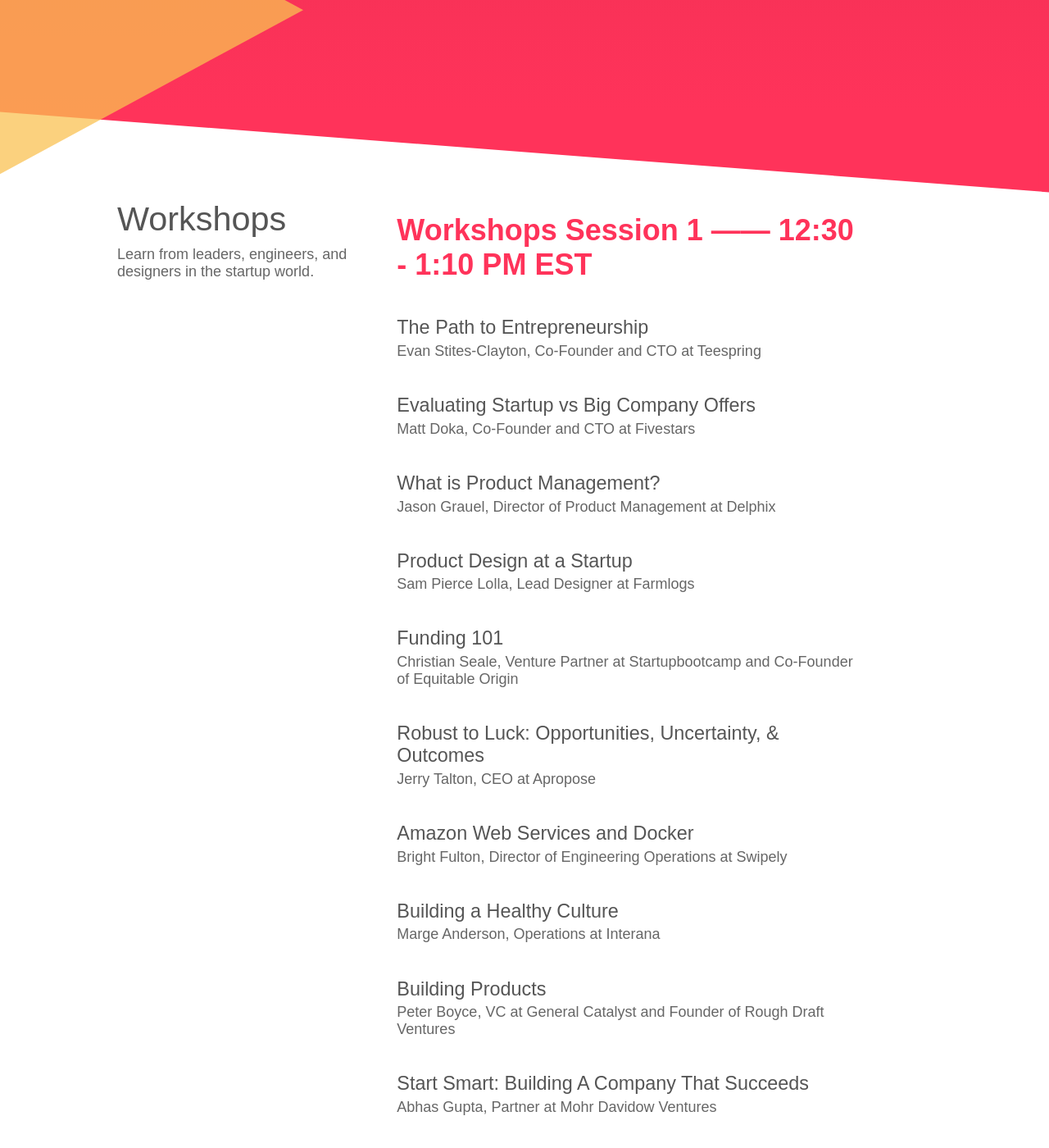
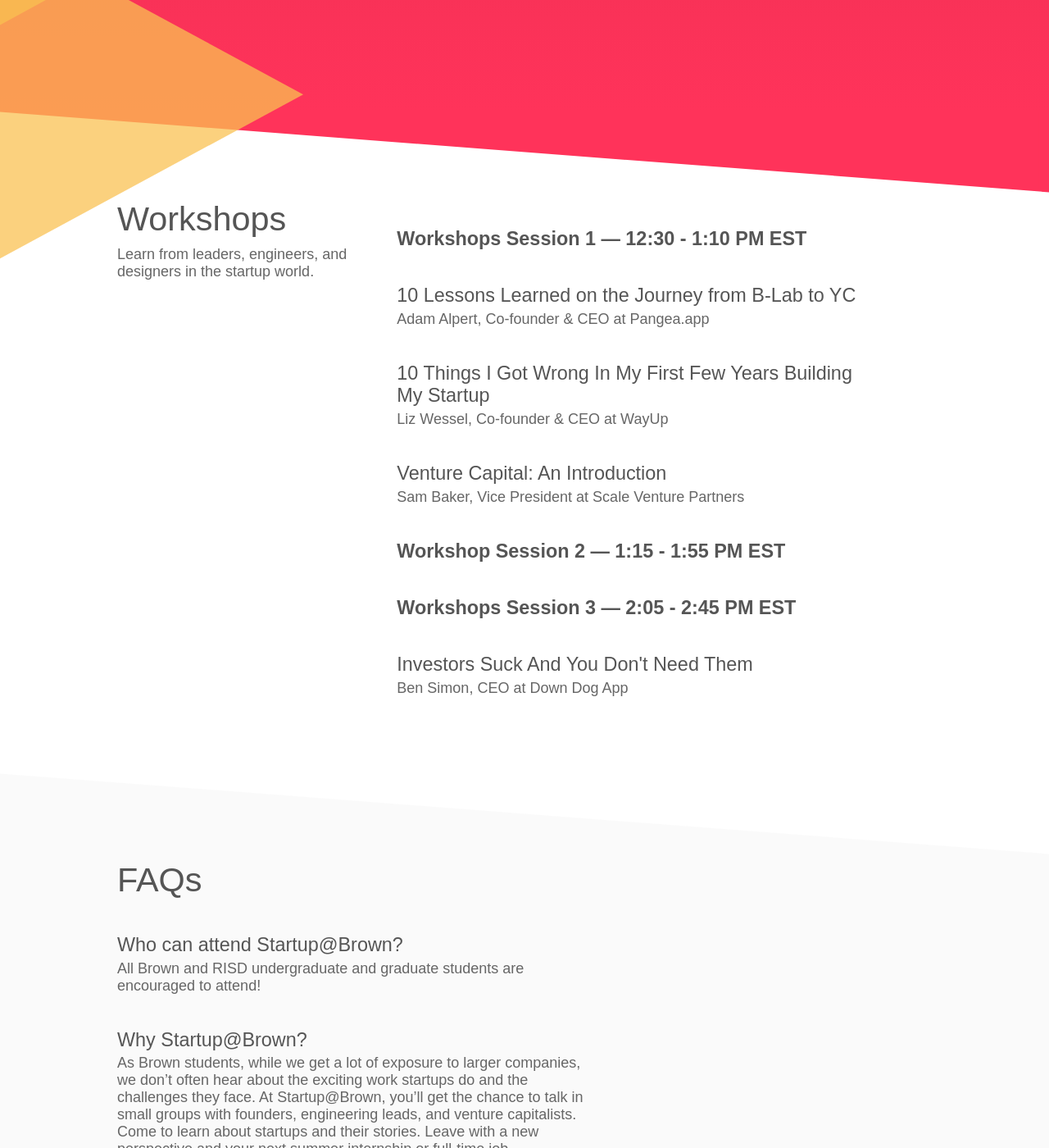
Before and after one commit to startupatbrown/startupatbrown.github.io, a Jekyll site: the page built from index.html, in a window 1280 px wide and 1400 px high, scrolled down 5015 px. Shown: the whole window at 82% size. Built offline with Jekyll 4.4.1, drawn with Linux system fonts in a browser that asks for light colours; nearby versions of some CDN libraries; library files that are not in the unit come from our copies; some of the changed text lies outside the part shown.

Commit message:
workshop headers tentative

```diff
--- a/index.html
+++ b/index.html
@@ -310,24 +310,42 @@
         </div>
 
         <div class="col-sm-7">
-          <h1 style="font-weight: bold">Workshops Session 1 —— 12:30 - 1:10 PM EST</h1>
+          <h3 style="font-weight: bold">Workshops Session 1 — 12:30 - 1:10 PM EST</h3>
 
 
-          <h3>The Path to Entrepreneurship</h3>
+          <h3>10 Lessons Learned on the Journey from B-Lab to YC</h3>
+          <p>Adam Alpert, Co-founder & CEO at Pangea.app</p>
+
+          <h3>10 Things I Got Wrong In My First Few Years Building My Startup</h3>
+          <p>Liz Wessel, Co-founder & CEO at WayUp</p>
+
+          <h3>Venture Capital: An Introduction</h3>
+          <p>Sam Baker, Vice President at Scale Venture Partners</p>
+
+
+          <h3 style="font-weight: bold">Workshop Session 2 — 1:15 - 1:55 PM EST</h3>
+
+
+          <h3 style="font-weight: bold">Workshops Session 3 — 2:05 - 2:45 PM EST</h3>
+
+          <h3>Investors Suck And You Don't Need Them</h3>
+          <p>Ben Simon, CEO at Down Dog App</p>
+
+          <!-- <h3>The Path to Entrepreneurship</h3>
           <p>Evan Stites-Clayton, Co-Founder and CTO at Teespring</p>
           <h3>Evaluating Startup vs Big Company Offers</h3>
-          <p>Matt Doka, Co-Founder and CTO at Fivestars</p>
+          <p>Matt Doka, Co-Founder and CTO at Fivestars</p> -->
 
-          <h3>What is Product Management?</h3>
+          <!-- <h3>What is Product Management?</h3>
           <p>Jason Grauel, Director of Product Management at Delphix</p>
 
           <h3>Product Design at a Startup</h3>
           <p>Sam Pierce Lolla, Lead Designer at Farmlogs</p>
 
           <h3>Funding 101</h3>
-          <p>Christian Seale, Venture Partner at Startupbootcamp and Co-Founder of Equitable Origin</p>
+          <p>Christian Seale, Venture Partner at Startupbootcamp and Co-Founder of Equitable Origin</p> -->
 
-          <h3>Robust to Luck: Opportunities, Uncertainty, &amp; Outcomes</h3>
+          <!-- <h3>Robust to Luck: Opportunities, Uncertainty, &amp; Outcomes</h3>
           <p>Jerry Talton, CEO at Apropose</p>
 
           <h3>Amazon Web Services and Docker</h3>
@@ -358,7 +376,7 @@
           <p>Luke Sherwin, Co-Founder and Chief Creative Officer at Casper<br>Eli Bosworth, Director of Operations Technology at Casper</p>
 
           <h3>User Experience</h3>
-          <p>Kevin Hale, Co-Founder of Wufoo and Partner at Y Combinator</p>
+          <p>Kevin Hale, Co-Founder of Wufoo and Partner at Y Combinator</p> -->
 
           <h3></h3>
         </div>
```
